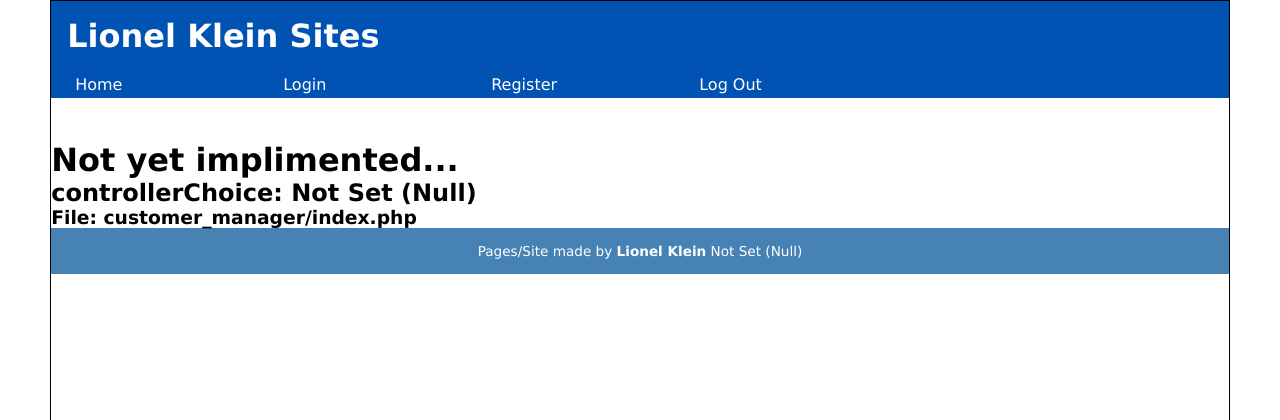
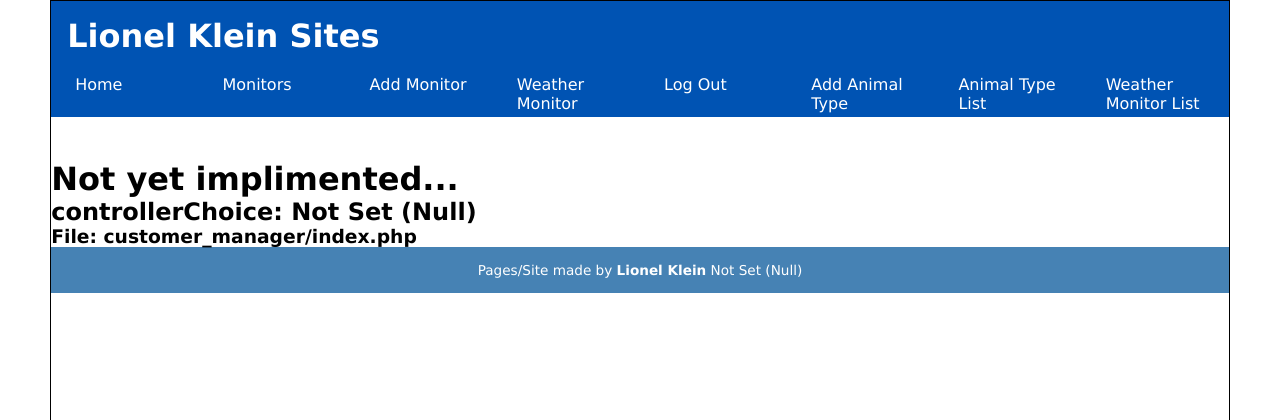
Before and after one commit to wwtall1/Ent.NET-Monitor, a PHP site: page /animal-monitoring_ENT-NET/monitor_manager?controllerRequest=list_monitors in a window 1280 px wide. Shown: the top 420 px of the page. Run offline with PHP 8.4, Linux system fonts and the light colour scheme; the visitor is signed in with stand-in values (Sample User, id 1).

Commit message:
Update to current progress
Adds several features, pages and corrections to some database calls. Also removes "Brute-Force" test data from dish monitors; dish level should be gotten directly from sensors (or test-data sensors).

```diff
--- a/animal-monitoring_ENT-NET/bases/monitor_db.php
+++ b/animal-monitoring_ENT-NET/bases/monitor_db.php
@@ -3,7 +3,7 @@ class monitor_db {
     function __construct(){}
         static function get_monitor_by_id($ID){
             $db = database::getDB();
-                $query = "SELECT * FROM monitor RIGHT JOIN monitorHistory on monitor.id = monitorHistory.monitorID WHERE monitor.id = :ID ORDER BY monitorHistory.dateTimeChecked, userID";
+                $query = "SELECT * FROM monitor RIGHT JOIN monitorHistory on monitor.id = monitorHistory.monitorID WHERE dateTimeChecked = (SELECT MAX(dateTimeChecked) FROM monitorHistory) AND monitor.id = :ID ORDER BY userID, monitorHistory.dateTimeChecked";
             $statement = $db->prepare($query);
             $statement->bindValue(':ID', $ID);
             $statement->execute();
@@ -14,7 +14,7 @@ class monitor_db {
                 $date_time = DateTime($monitorData['dateTimeChecked']);
                 $formated_date = $date_time->format('d/m/y H:i');
                 $monitor = new Monitor(
-                    $monitorData['id'],
+                    $monitorData['monitorID'],
                     $monitorData['userID'],
                     $monitorData['animalCount'],
                     $monitorData['foodWeightFull'],
@@ -41,7 +41,7 @@ class monitor_db {
         if (isset($loggedUserID) && $loggedUserID != null && $loggedUserID != '')
         {
             if($loggedUserType == 1){
-                $query = "SELECT * FROM monitor RIGHT JOIN monitorHistory on monitor.id = monitorHistory.monitorID WHERE userID = :userID ORDER BY monitorHistory.dateTimeChecked, userID";
+                $query = "SELECT * FROM monitor RIGHT JOIN monitorHistory on monitor.id = monitorHistory.monitorID WHERE dateTimeChecked = (SELECT MAX(dateTimeChecked) FROM monitorHistory) AND userID = :userID ORDER BY userID, monitorHistory.dateTimeChecked";
                 $statement = $db->prepare($query);
                 $statement->bindValue(':userID', $loggedUserID);
                 $statement->execute();
@@ -50,21 +50,21 @@ class monitor_db {
             }
             else
             {
-                $query = "SELECT * FROM monitor JOIN monitorHistory on monitor.id = monitorHistory.monitorID ORDER BY monitorHistory.dateTimeChecked, userID";
+                $query = "SELECT * FROM monitor JOIN monitorHistory on monitor.id = monitorHistory.monitorID WHERE dateTimeChecked = (SELECT MAX(dateTimeChecked) FROM monitorHistory) ORDER BY  userID, monitorHistory.dateTimeChecked";
                 $statement = $db->prepare($query);
                 $statement->execute();
                 $baseMonitor = $statement->fetchAll();
                 $statement->closeCursor();
             }
                 $date_time = new DateTime();
-                $monitors;
+                $monitors = null;
             foreach ($baseMonitor as $monitorData){
                 $date_time = new DateTime($monitorData['dateTimeChecked']);
 
                 $formated_date = $date_time->format('d/m/y H:i');
 
                 $monitor = new Monitor(
-                    $monitorData['id'],
+                    $monitorData['monitorID'],
                     $monitorData['userID'],
                     $monitorData['animalCount'],
                     $monitorData['foodWeightFull'],
@@ -84,6 +84,9 @@ class monitor_db {
                     $formated_date);
                     $monitors[] = $monitor;
                 }
+            }
+            if($monitors == null){
+                $monitors[] = new Monitor(0, 0, 0, 0, 0, "NO MONITOR FOUND", 0, 0, "NO MONITOR FOUND", 0, 0, "", "", "NO MONITOR FOUND", "", "", "", 0);
             }
             return $monitors;
         }
@@ -112,6 +115,14 @@ class monitor_db {
         $statement->execute();
         $statement->closeCursor();
     }
+    static function remove_monitor($id){
+        $db = database::getDB();
+        $query = 'DELETE FROM monitor WHERE id = :ID';
+        $statement = $db->prepare($query);
+        $statement->bindValue(':ID', $id);
+        $statement->execute();
+        $statement->closeCursor();
+    }
     static function get_animal_types(){
         $db = database::getDB();
 
@@ -135,7 +146,7 @@ class monitor_db {
 
     $user = User_db::get_user_by_id($userID);
 
-    $query = "SELECT weatherHistory.relayID, weatherHistory.degrees, weatherHistory.expectedAlert, timeDateChecked FROM weatherHistory INNER JOIN weatherRelay ON weatherHistory.relayID = weatherRelay.id WHERE weatherRelay.city = :city AND weatherRelay.state = :state AND weatherRelay.zip = :zip ORDER BY weatherHistory.timeDateChecked DESC LIMIT 1;";
+    $query = "SELECT weatherHistory.relayID, weatherHistory.degrees, weatherHistory.expectedAlert, timeDateChecked FROM weatherHistory INNER JOIN weatherRelay ON weatherHistory.relayID = weatherRelay.id WHERE timeDateChecked = (SELECT MAX(timeDateChecked) FROM weatherHistory) AND weatherRelay.city = :city AND weatherRelay.state = :state AND weatherRelay.zip = :zip ORDER BY weatherHistory.id AND weatherHistory.timeDateChecked DESC LIMIT 1;";
     $statement = $db->prepare($query);
             $statement->bindValue(':city', $user->getCity());
             $statement->bindValue(':state', $user->getState());
@@ -161,8 +172,8 @@ class monitor_db {
     static function archive_monitors(){
         $db = database::getDB();
 
-    $query = "INSERT INTO monitorHistory(monitorID, foodLevel, waterLevel, dateTimeChecked) SELECT id, foodLevelAlert, waterLevelAlert, NOW() FROM monitor;";
-    $statement = $db->prepare($query);
+        $query = "INSERT INTO monitorHistory(monitorID, foodLevel, waterLevel, dateTimeChecked) SELECT id, null, null, NOW() FROM monitor;";
+        $statement = $db->prepare($query); //when dish changes are being monitored,
         $statement->execute();
         $statement->closeCursor();
     }
@@ -182,5 +193,18 @@ static function add_animalType($animalType){
             $statement->closeCursor();
 
     }
+    static function get_weather_relays(){
+        $db = database::getDB();
 
+        $query = "SELECT city, state, zip, weatherHistory.relayID, weatherHistory.degrees, weatherHistory.expectedAlert, timeDateChecked FROM weatherHistory INNER JOIN weatherRelay ON weatherHistory.relayID = weatherRelay.id WHERE timeDateChecked = (SELECT MAX(timeDateChecked) FROM weatherHistory) ORDER BY weatherHistory.id AND weatherHistory.timeDateChecked DESC;";
+        $statement = $db->prepare($query);
+                $statement->execute();
+                $weatherSet = $statement->fetchAll();
+                $statement->closeCursor();
+                //$weatherRelays = new WeatherType(0, 0, "error", "No Data Found", "", "", "");
+        foreach ($weatherSet as $weather){
+            $weatherRelays[] = new WeatherType($weather['relayID'], $weather['degrees'], $weather['expectedAlert'], $weather['timeDateChecked'], $weather['city'], $weather['state'], $weather['zip']);
+        }
+        return $weatherRelays;
+    }
 }?>
--- a/animal-monitoring_ENT-NET/monitor_manager/index.php
+++ b/animal-monitoring_ENT-NET/monitor_manager/index.php
@@ -18,26 +18,19 @@ if ( $controllerChoice == NULL) {
          $controllerChoice = 'Not Set (Null)';
     }
 }
-
-
-
 if($controllerChoice == 'list_monitors'){
     $title = "Monitor List Page";
     monitor_db::archive_monitors();
     $monitors = monitor_db::get_monitors($_SESSION['user_ID'], $_SESSION['userType']);
     $showMonitors = false;
 
-
     require_once("monitor_list.php");
-
-
-
 }
 else if($controllerChoice =='swap_monitor'){
     $title = "Monitor List Page";
     monitor_db::archive_monitors();
     $monitors = monitor_db::get_monitors($_SESSION['user_ID'], $_SESSION['userType']);
-    $setMonitor = $monitors[1];
+    $setMonitor = $monitors[0];
     $ifMonitor = filter_input(INPUT_POST, 'setMonitor');
     $showMonitors = true;
     foreach($monitors as $checkMonitor){
@@ -74,6 +67,7 @@ else if($controllerChoice == 'add_monitor'){
     $notes  = filter_input(INPUT_POST, 'notes');
     $feedType  = filter_input(INPUT_POST, 'feedType');
 
+
     $date_str = date('Y-m-d');
     $date_time_str = trim($date_str . ' ' . $feedingTime . '');
     $date_time = DateTime::createFromFormat('Y-m-d H:i', $date_time_str);
@@ -91,7 +85,19 @@ else if($controllerChoice == 'add_monitor'){
         header('Location: ../index.php');
     }
 }
-else if($controllerChoice == 'weather_monitor'){
+else if($controllerChoice == 'remove_monitor'){
+
+    $removeMonitorID = filter_input(INPUT_POST, 'monitorID');
+    monitor_db::remove_monitor($removeMonitorID);
+
+    $title = "Monitor List Page";
+    monitor_db::archive_monitors();
+    $monitors = monitor_db::get_monitors($_SESSION['user_ID'], $_SESSION['userType']);
+    $showMonitors = false;
+
+    require_once("monitor_list.php");
+}
+else if($controllerChoice == 'weather_monitor' || $controllerChoice == 'change_weather'){
     monitor_db::archive_weather();
     $relayHistory = monitor_db::get_weather($_SESSION['user_ID']);
     $setTemperatureType = filter_input(INPUT_POST, 'temperatureSelect');
@@ -104,14 +110,13 @@ else if($controllerChoice == 'weather_monitor'){
     switch($setTemperatureType){
         default:
         case '1':
-            $relayTempConverted = $relayHistory->getDegrees();
+            $relayTempConverted = round($relayHistory->getDegrees(), 2);
             break;
         case'2':
-            $relayTempConverted = ((doubleval($relayHistory->getDegrees()) - 32 ) * (5/9));
+            $relayTempConverted = round(((doubleval($relayHistory->getDegrees()) - 32 ) * (5/9)), 2);
         case'3':
-            $relayTempConverted = doubleval($relayTempConverted) + 273.15;
+            $relayTempConverted = round((doubleval($relayTempConverted) + 273.15), 2);
             break;
-
     }
     require_once('weather_monitor.php');
 
@@ -136,7 +141,16 @@ else if($controllerChoice == 'add_animal'){
     }
 
 }
+else if($controllerChoice == "list_animals"){
+    $animalTypes = monitor_db::get_animal_types();
 
+    require_once('./animal_type_list.php');
+}
+else if($controllerChoice == "list_weather_monitors"){
+    $weatherRelays = monitor_db::get_weather_relays();
+
+    require_once('./weather_list.php');
+}
 
 
 
--- a/animal-monitoring_ENT-NET/user_manager/index.php
+++ b/animal-monitoring_ENT-NET/user_manager/index.php
@@ -6,7 +6,7 @@ check_or_start_session();
 require_once('../bases/database.php');
 require('../bases/User.php');
 require_once('../bases/user_db.php');
-require_once "../view/header.php";
+require_once ("../view/header.php");
 
 
 $controllerChoice = filter_input(INPUT_POST, 'controllerRequest');
--- a/animal-monitoring_ENT-NET/view/header.php
+++ b/animal-monitoring_ENT-NET/view/header.php
@@ -8,9 +8,23 @@
 <header>
     <h1> Lionel Klein Sites</h1>
     <nav>
-        <a href="index.php"> Home </a>
-        <a href="user_manager?controllerRequest=login_user"> Login </a><br>
-        <a href="user_manager?controllerRequest=add_user"> Register </a><br>
-        <a href="user_manager?controllerRequest=logout_user"> Log Out </a><br>
+        <a href="/animal-monitoring_ENT-NET/index.php"> Home </a>
+        <?php if(!isset($_SESSION['user_ID'])): ?>
+            <a href="/animal-monitoring_ENT-NET/user_manager?controllerRequest=login_user"> Login </a><br>
+            <a href="/animal-monitoring_ENT-NET/user_manager?controllerRequest=add_user"> Register </a><br>
+        <?php endif;?>
+        <?php if(isset($_SESSION['user_ID'])): ?>
+            <a href="/animal-monitoring_ENT-NET/monitor_manager?controllerRequest=list_monitors"> Monitors </a><br>
+            <a href="/animal-monitoring_ENT-NET/monitor_manager?controllerRequest=new_monitor"> Add Monitor </a><br>
+            <a href="/animal-monitoring_ENT-NET/monitor_manager?controllerRequest=weather_monitor"> Weather Monitor </a><br>
+            <a href="/animal-monitoring_ENT-NET/user_manager?controllerRequest=logout_user"> Log Out </a><br>
+            <?php if(isset($_SESSION['userType'])): ?>
+                <?php if($_SESSION['userType'] != 1): ?>
+                    <br><a href="/animal-monitoring_ENT-NET/monitor_manager?controllerRequest=new_animal"> Add Animal Type </a><br>
+                    <a href="/animal-monitoring_ENT-NET/monitor_manager?controllerRequest=list_animals"> Animal Type List </a><br>
+                    <a href="/animal-monitoring_ENT-NET/monitor_manager?controllerRequest=list_weather_monitors"> Weather Monitor List </a><br>
+                <?php endif;?>
+            <?php endif;?>
+        <?php endif;?>
     </nav>
 </header>
```
Also changed, not shown: animal-monitoring_ENT-NET/index.php (+11 -7 lines), animal-monitoring_ENT-NET/monitor_manager/animal_type_list.php (added, +14 -0 lines), animal-monitoring_ENT-NET/monitor_manager/monitor.php (+18 -12 lines), animal-monitoring_ENT-NET/monitor_manager/weather_list.php (added, +18 -0 lines), animal-monitoring_ENT-NET/user_manager/login.php (+46 -0 lines). Lines whose indentation alone changed are shown as unchanged.
